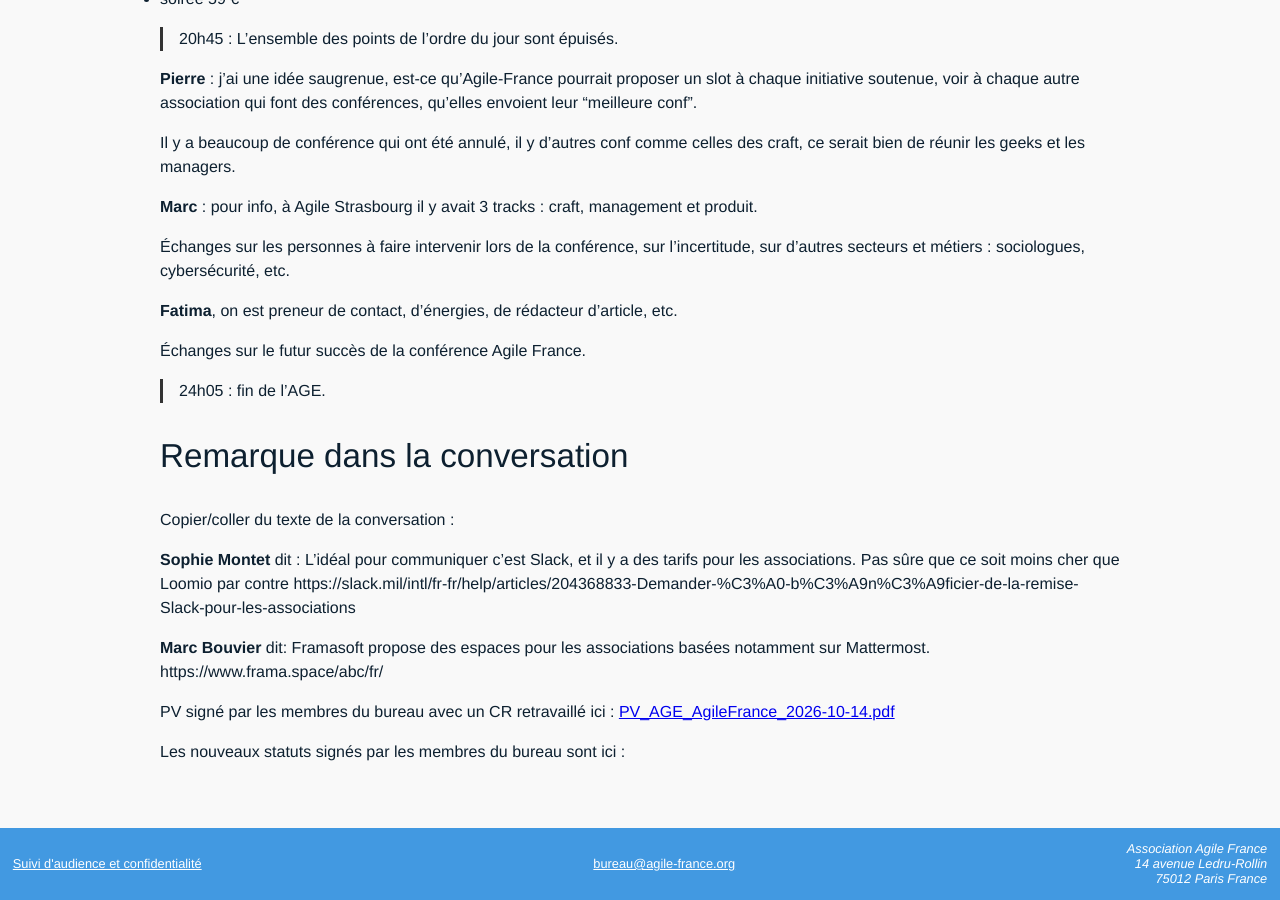
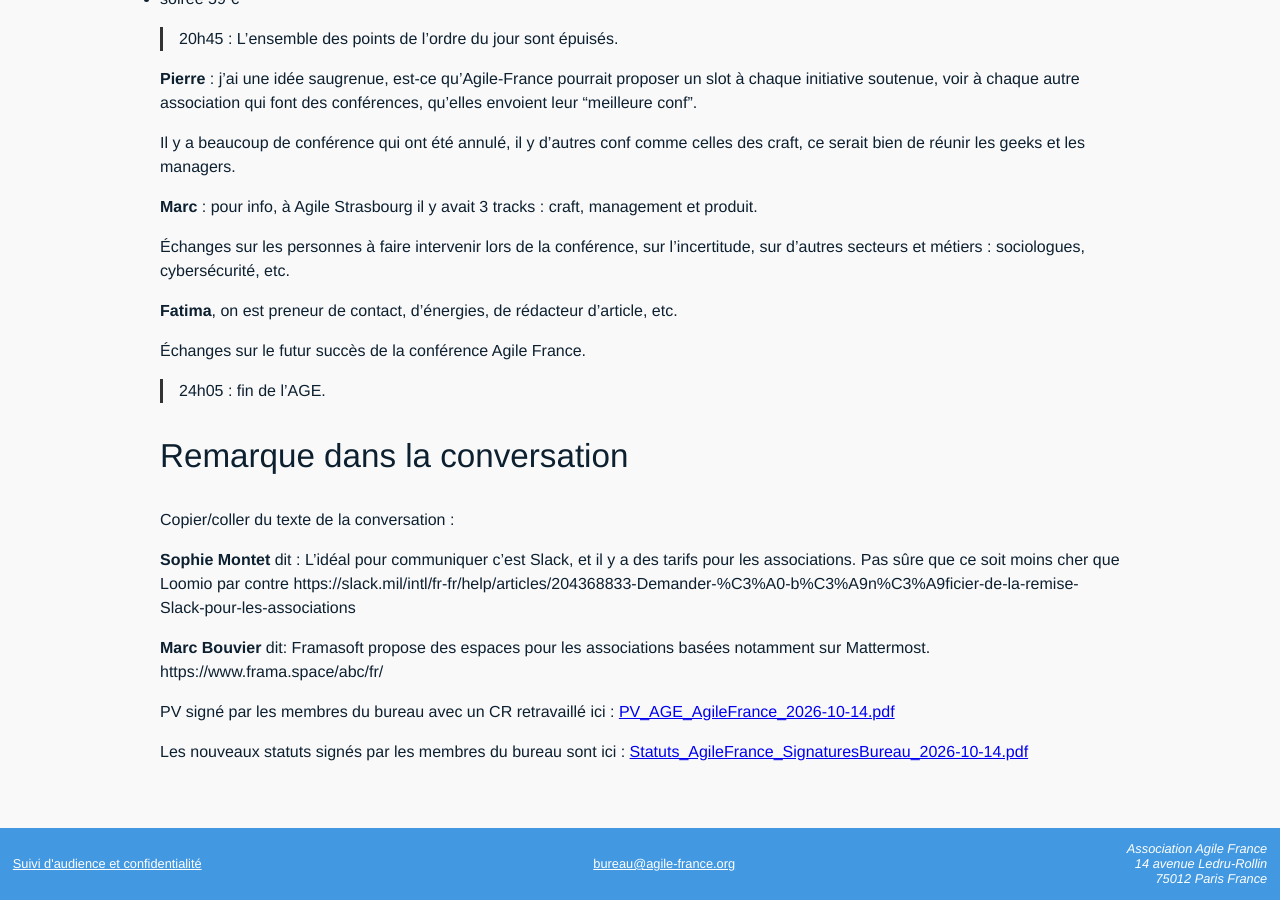
Before and after one commit to AgileFrance/AgileFrance.github.io, a Jekyll site: the page built from _assemblee_generale/2026-10-14.md, in a window 1280 px wide and 900 px high, scrolled down 4903 px. Built offline with Jekyll 4.4.1, drawn with Linux system fonts in a browser that asks for light colours; comment, search, counter and statistics services are not loaded.

Commit message:
Ajout du fichier des statuts signés par les membres du bureau

```diff
--- a/_assemblee_generale/2026-10-14.md
+++ b/_assemblee_generale/2026-10-14.md
@@ -208,4 +208,4 @@ Il y a beaucoup de conférence qui ont été annulé, il y d'autres conf comme c
 
 PV signé par les membres du bureau avec un CR retravaillé ici : [PV_AGE_AgileFrance_2026-10-14.pdf](PV_AGE_AgileFrance_2026-10-14.pdf)
 
-Les nouveaux statuts signés par les membres du bureau sont ici :
+Les nouveaux statuts signés par les membres du bureau sont ici : [Statuts_AgileFrance_SignaturesBureau_2026-10-14.pdf](Statuts_AgileFrance_SignaturesBureau_2026-10-14.pdf)
```
Also changed, not shown: _pages/statuts.md (+1 -0 lines), 1 other file.
